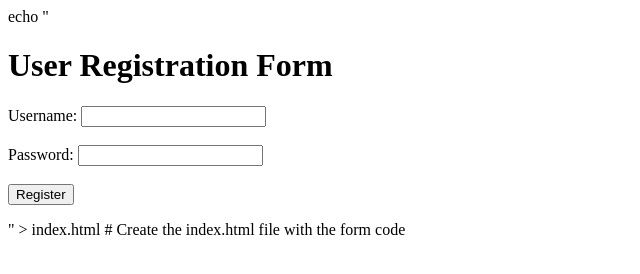
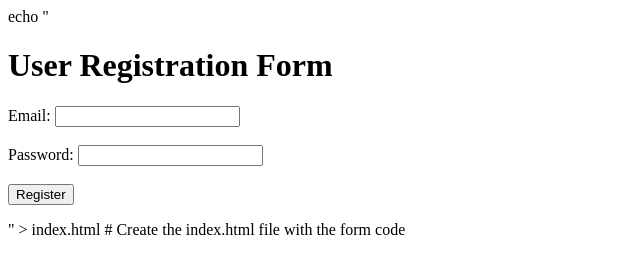
Before and after one commit to SiddheshPallor/devopsPractical2, a plain HTML site: page index.html in a window 1280 px wide. Shown: the full height of the page, 0-640 px from the left. Drawn offline with Linux system fonts and the light colour scheme.

Commit message:
Add email field to the registration form

```diff
--- a/index.html
+++ b/index.html
@@ -8,8 +8,9 @@ echo "<!DOCTYPE html>
 <body>
     <h1>User Registration Form</h1>
     <form action='#' method='POST'>
-        <label for='username'>Username:</label>
-        <input type='text' id='username' name='username' required><br><br>
+	<label for='email'>Email:</label>
+	<input type='email' id='email' name='email' required><br><br>
+
         <label for='password'>Password:</label>
         <input type='password' id='password' name='password' required><br><br>
         <button type='submit'>Register</button>
```
